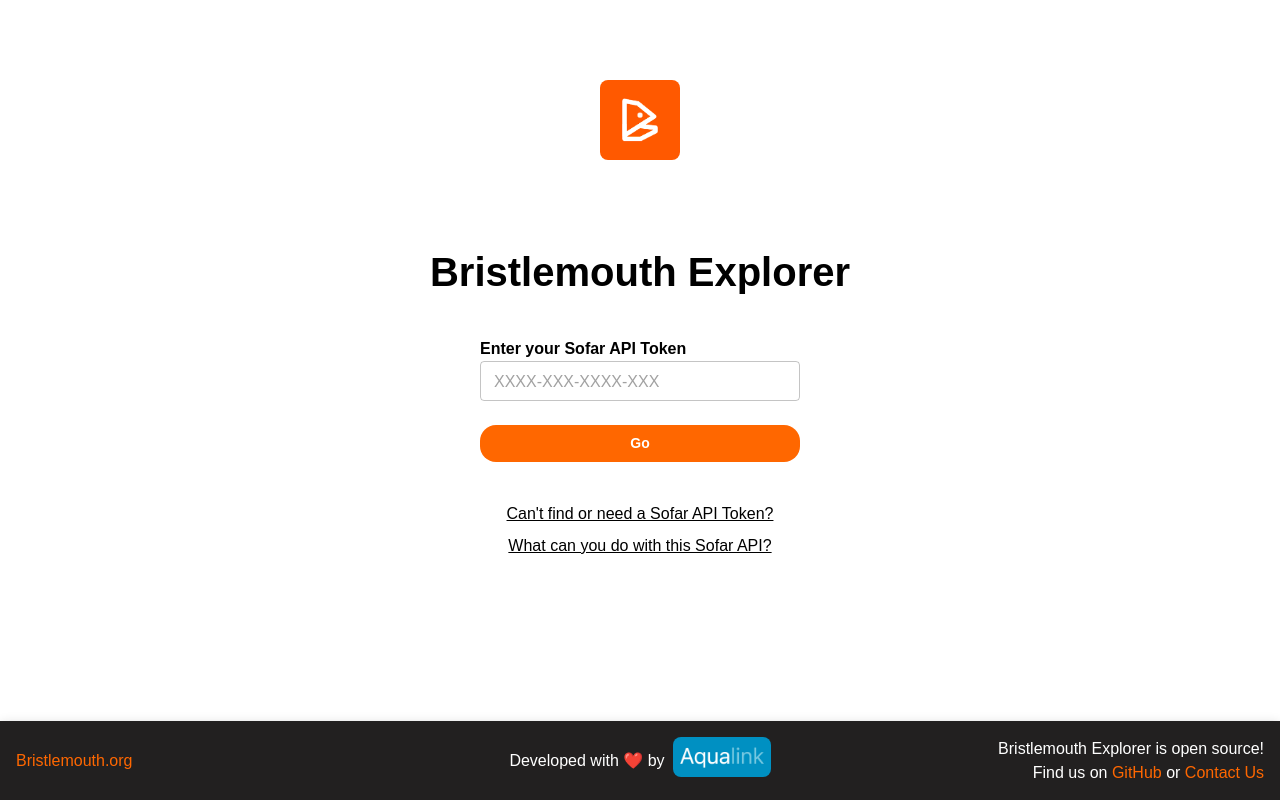
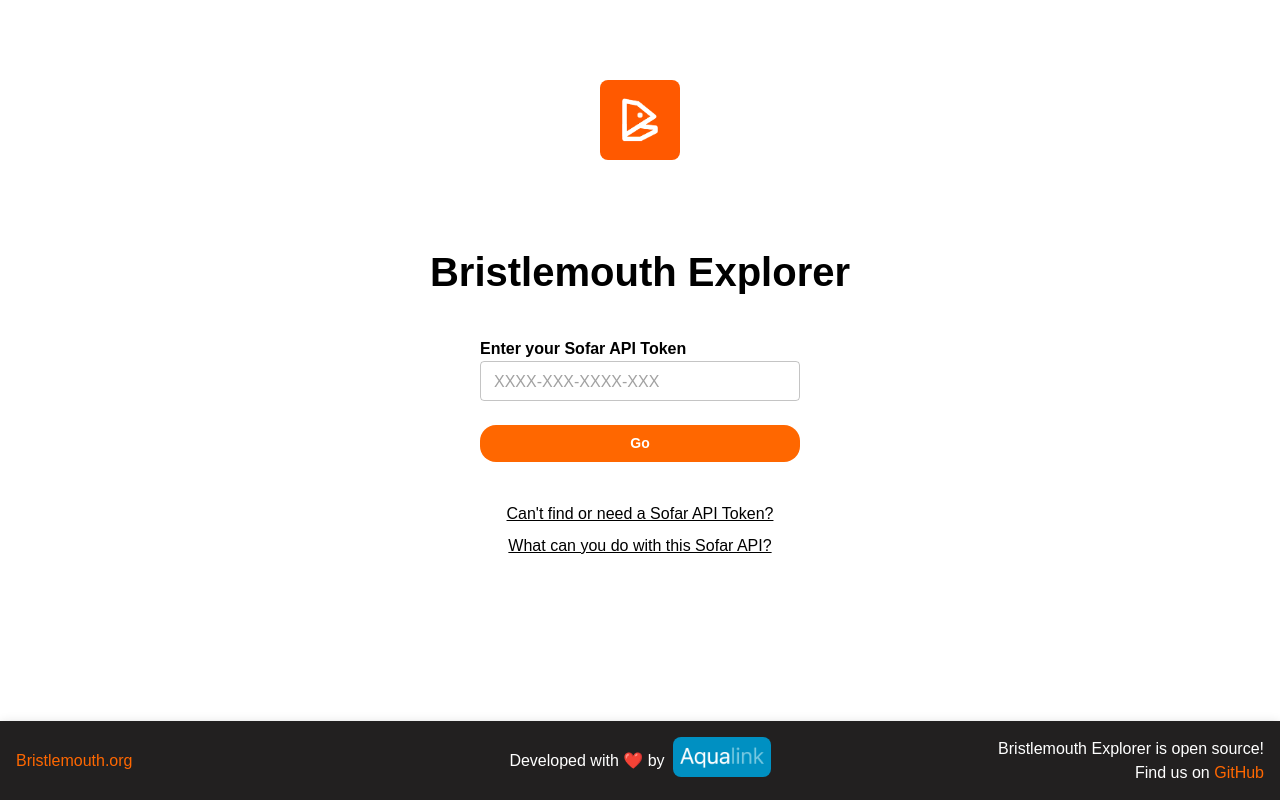
Before and after one commit to aqualinkorg/bristlemouth-explorer, a React (Vite) app: page / in a window 1280 px wide. Built offline with nearby package versions, Linux system fonts and the light colour scheme.

Commit message:
Update footer color

```diff
--- a/src/common/Footer/index.tsx
+++ b/src/common/Footer/index.tsx
@@ -20,6 +20,7 @@ const StackContainer = styled(Stack)(({ theme }) => ({
   [theme.breakpoints.down('md')]: {
     flexDirection: 'column',
     gap: '1rem',
+    position: 'relative',
   },
 }));
 
@@ -40,14 +41,14 @@ const StyledLink = styled(Link)(() => ({
   textDecoration: 'none',
 }));
 
-const ContractUsTypography = styled(Typography)(({ theme }) => ({
+const ContactUsTypography = styled(Typography)(({ theme }) => ({
   textAlign: 'right',
   position: 'absolute',
   top: theme.spacing(2),
   right: theme.spacing(2),
   [theme.breakpoints.down('md')]: {
-    color: 'red',
     position: 'initial',
+    textAlign: 'center',
   },
 }));
 
@@ -82,7 +83,7 @@ function Footer() {
           </Link>
         </StackAqualinkLogo>
 
-        <ContractUsTypography>
+        <ContactUsTypography>
           Bristlemouth Explorer is open source!
           <br />
           Find us on{' '}
@@ -92,16 +93,8 @@ function Footer() {
             href={bristlemouthExplorerGithub}
           >
             GitHub
-          </StyledLink>{' '}
-          or{' '}
-          <StyledLink
-            target="_blank"
-            rel="noopener noreferrer"
-            href="mailto:info@aqualink.org"
-          >
-            Contact Us
           </StyledLink>
-        </ContractUsTypography>
+        </ContactUsTypography>
       </StackContainer>
     </StyledAppBar>
   );
```
Also changed, not shown: 2 other files (tests, documents, lock files or other folders).
